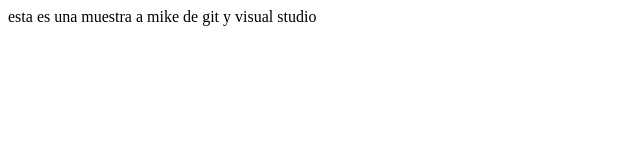
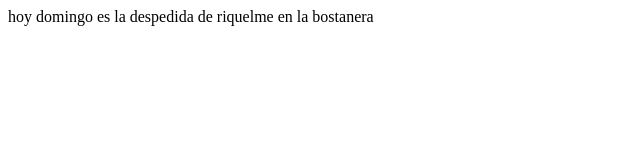
Before and after one commit to marcocornejo16/muestra-mike, a plain HTML site: page index.html in a window 1280 px wide. Shown: the whole page, without its empty margins (0-640 px from the left). Drawn offline with Linux system fonts and the light colour scheme.

Commit message:
hacemos una modificacion del commit

```diff
--- a/index.html
+++ b/index.html
@@ -7,7 +7,8 @@
     <title>muestra mike</title>
 </head>
 <body>
-    esta es una muestra a mike de git y visual studio
+    hoy domingo es la despedida de riquelme en la bostanera
+
 
 </body>
 </html>
```
